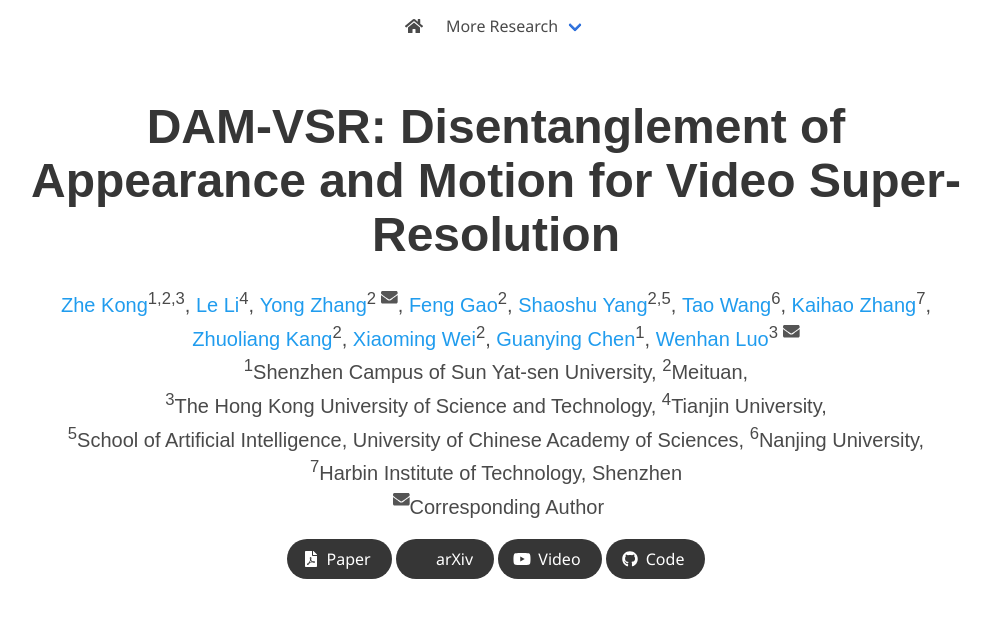
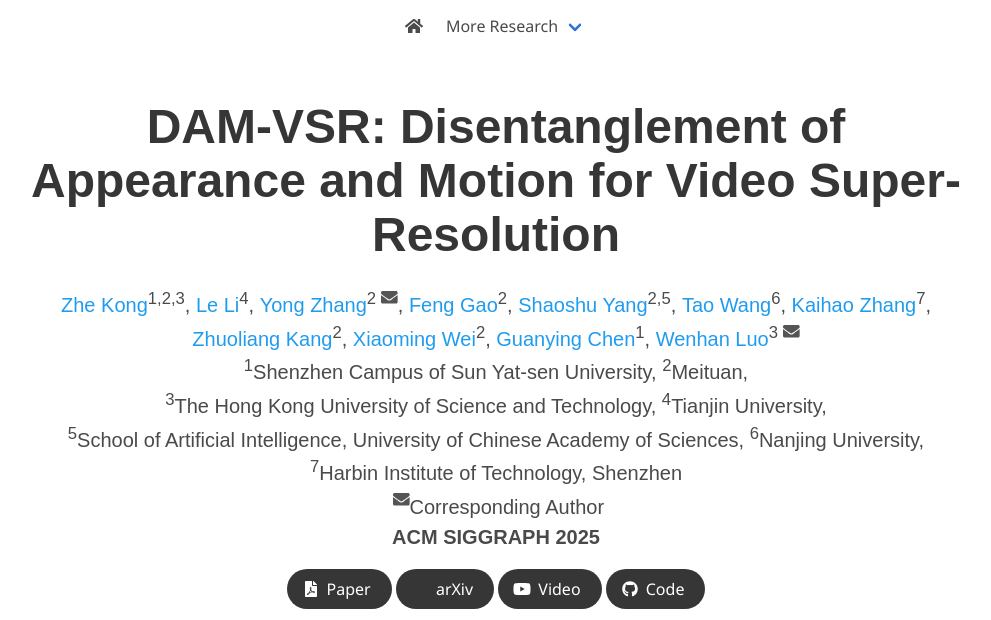
Before and after one commit to kongzhecn/kongzhecn.github.io, a Jekyll site: the page projects/dam-vsr/index.html, which Jekyll copies as it is, in a window 1280 px wide and 900 px high, cut to the strip 0-620 px from the top of the window. Shown: the whole strip, without its empty margins (144-1135 px from the left). Built offline with Jekyll 4.4.1, drawn with Linux system fonts in a browser that asks for light colours; some web fonts are replaced; a style sheet for code colours, icons or effects is not loaded.

Commit message:
Update index.html

```diff
--- a/projects/dam-vsr/index.html
+++ b/projects/dam-vsr/index.html
@@ -125,6 +125,11 @@
             <br>
             <span class="author-block"><sup><i class="fas fa-envelope" style="margin-left: 5px; color: #555;"></i></sup>Corresponding Author</span>
             <br>
+
+            <div class="is-size-5 publication-authors">
+              <span class="author-block"><b>ACM SIGGRAPH 2025</b></span>
+            </div>
+
           </div>
 
           <div class="column has-text-centered">
```
